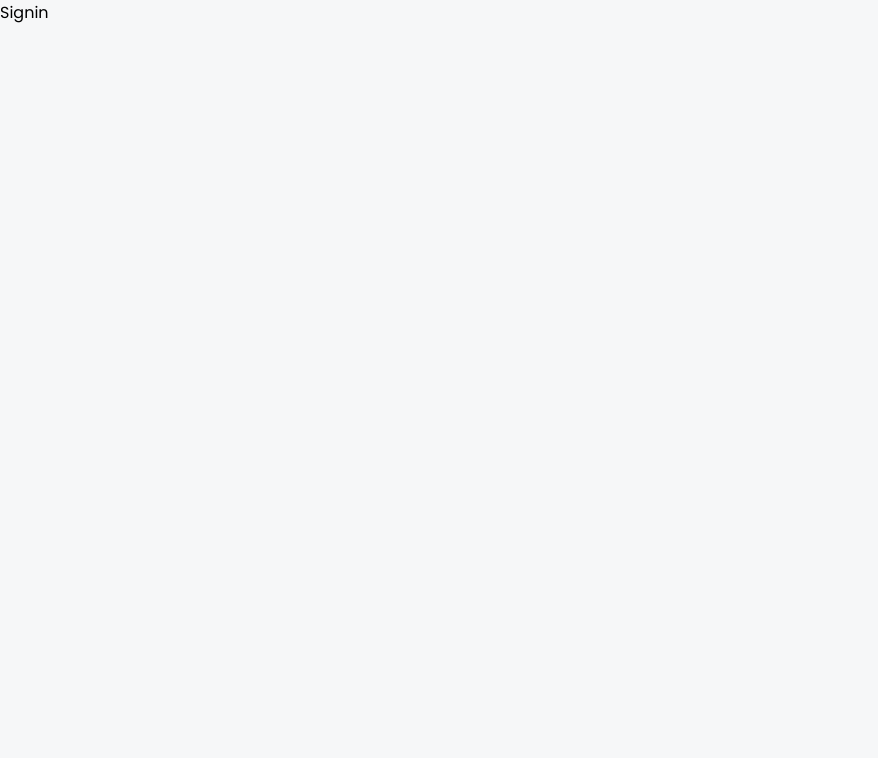
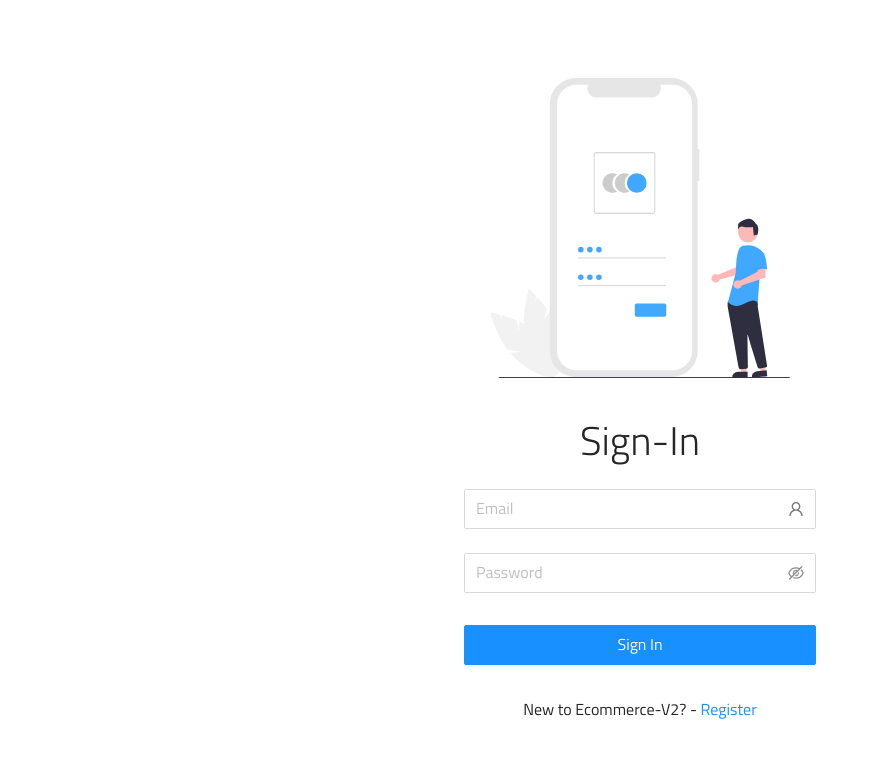
Before and after one commit to JabezSanjay/Ecommerce-V2, a React app in the folder client/: page / in a window 1280 px wide. Shown: the whole page, without its empty margins (0-878 px from the left). Built offline with nearby package versions, Linux system fonts and the light colour scheme.

Commit message:
Completed frontend of signin.

```diff
--- a/client/package.json
+++ b/client/package.json
@@ -6,10 +6,12 @@
     "@testing-library/jest-dom": "^5.11.10",
     "@testing-library/react": "^11.2.5",
     "@testing-library/user-event": "^12.8.3",
+    "antd": "^4.14.1",
     "react": "^17.0.2",
     "react-dom": "^17.0.2",
     "react-router-dom": "^5.2.0",
     "react-scripts": "4.0.3",
+    "styled-components": "^5.2.1",
     "web-vitals": "^1.1.1"
   },
   "scripts": {
--- a/client/public/index.html
+++ b/client/public/index.html
@@ -6,7 +6,6 @@
     <meta name="viewport" content="width=device-width, initial-scale=1" />
     <meta name="theme-color" content="#000000" />
     <meta name="description" content="MERN stack Web Ecommerce-V2 App." />
-    <link rel="apple-touch-icon" href="%PUBLIC_URL%/logo192.png" />
     <link rel="manifest" href="%PUBLIC_URL%/manifest.json" />
     <title>Ecommerce-V2</title>
   </head>
--- a/client/src/index.css
+++ b/client/src/index.css
@@ -1,4 +1,5 @@
-@import url("https://fonts.googleapis.com/css2?family=Poppins:ital,wght@0,100;0,200;0,300;0,400;0,500;0,600;0,700;0,800;0,900;1,100;1,200;1,300;1,400;1,500;1,600;1,700;1,800;1,900&display=swap");
+@import url("https://fonts.googleapis.com/css2?family=Titillium+Web:ital,wght@0,200;0,300;0,400;0,600;0,700;0,900;1,200;1,300;1,400;1,600;1,700&display=swap");
+@import "~antd/dist/antd.css";
 
 html,
 body,
@@ -84,6 +85,7 @@ video {
   margin: 0;
   padding: 0;
   border: 0;
+  font-size: 16px;
 }
 /* HTML5 display-role reset for older browsers */
 article,
@@ -129,10 +131,10 @@ a {
 }
 
 body {
-  font-family: "Poppins", sans-serif;
+  font-family: "Titillium Web", sans-serif;
   -webkit-font-smoothing: antialiased;
   -moz-osx-font-smoothing: grayscale;
-  background: #f6f7f8;
+  background: #fff;
   min-height: 100vh;
   overflow-x: hidden;
 }
--- a/client/src/pages/Auth/Signin.js
+++ b/client/src/pages/Auth/Signin.js
@@ -1,7 +1,89 @@
 import React from "react";
+import { Button, Input } from "antd";
+import SigninIllustration from "../../assets/images/signin-illustration.svg";
+import { UserOutlined } from "@ant-design/icons";
+import styled from "styled-components";
+import { Link } from "react-router-dom";
 
 const Signin = () => {
-  return <div>Signin</div>;
+  return (
+    <SigninTag>
+      <div>
+        <div className="align">
+          <div className="grid align__item">
+            <div className="register">
+              <img src={SigninIllustration} alt="" />
+              <h2>Sign-In</h2>
+
+              <form action="" method="post" className="form">
+                <div className="form__field">
+                  <Input
+                    size="large"
+                    placeholder="Email"
+                    suffix={
+                      <UserOutlined
+                        style={{
+                          color: "#777777",
+                        }}
+                      />
+                    }
+                  />
+                </div>
+                <div className="form__field">
+                  <Input.Password size="large" placeholder="Password" />
+                </div>
+
+                <div className="form__field">
+                  <Button type="primary" block size="large">
+                    Sign In
+                  </Button>
+                </div>
+              </form>
+
+              <p>
+                New to Ecommerce-V2? - <Link to="/register">Register</Link>
+              </p>
+            </div>
+          </div>
+        </div>
+      </div>
+    </SigninTag>
+  );
 };
 
 export default Signin;
+
+const SigninTag = styled.div`
+  .align {
+    display: flex;
+    align-items: center;
+    justify-content: center;
+    min-height: 100vh;
+  }
+  .form {
+    &__field {
+      margin-bottom: 1.5rem;
+      button {
+        margin: 0.5em 0 0.5em 0;
+      }
+    }
+  }
+  .grid {
+    max-width: 26em;
+    width: 90%;
+  }
+
+  h2 {
+    font-size: 2.5rem;
+    font-weight: 300;
+    margin: 0 0 1rem;
+  }
+  .register {
+    text-align: center;
+    padding: 4rem 2rem;
+    img {
+      width: 85%;
+      margin-bottom: 2rem;
+    }
+  }
+`;
```
Also changed, not shown: client/src/assets/images/signin-illustration.svg (added), 1 other file.
